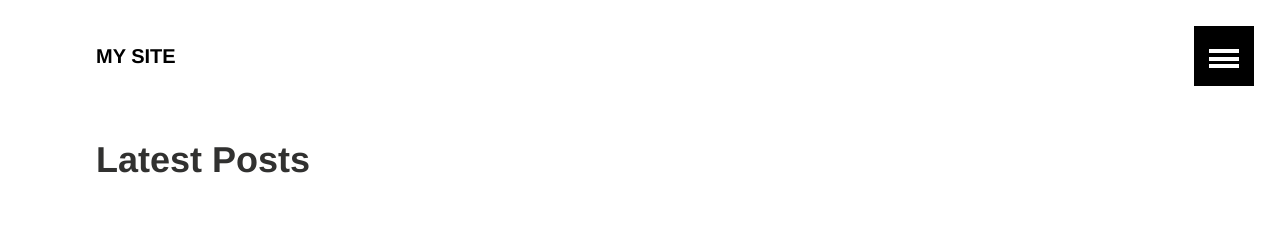
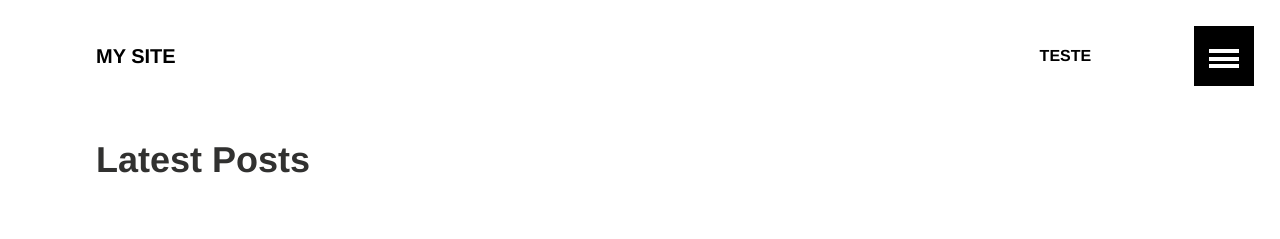
Before and after one commit to mediabias/mediabias.github.io, a Jekyll site: the page built from index.md, in a window 1280 px wide. Shown: the top 239 px of the page. Built offline with Jekyll 4.4.1, drawn with Linux system fonts in a browser that asks for light colours.

Commit message:
test add navigation link

```diff
--- a/_data/navigation.yml
+++ b/_data/navigation.yml
@@ -1,6 +1,6 @@
 # Site navigation links
 
-- title:
-  url:
+- title: teste
+  url: teste
   excerpt:
   image:
```
